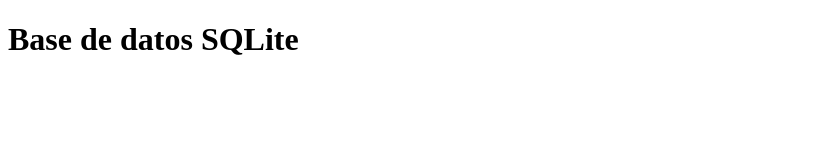
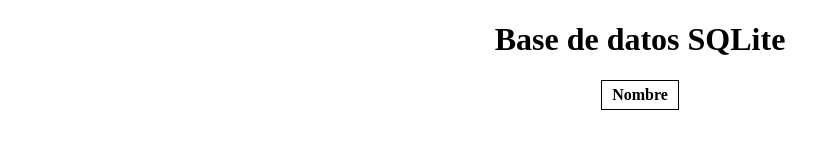
Before and after one commit to JoaquinQFox/pw2-teoria-sqlite, a website: page front/index.html in a window 1280 px wide. Shown: the whole page, without its empty margins (0-840 px from the left). Drawn offline with Linux system fonts and the light colour scheme; no server answers.

Commit message:
Se agrego estilo basico para las tablas y se uso AJAX para mostrar los actores de la base de datos en la tabla

```diff
--- a/front/index.html
+++ b/front/index.html
@@ -3,9 +3,18 @@
 <head>
     <meta charset="UTF-8">
     <title>SQLite</title>
+    <link rel="stylesheet" href="style.css">
 </head>
 <body>
     <h1>Base de datos SQLite</h1>
+    <table>
+        <thead>
+            <th>Nombre</th>
+        </thead>
+        <tbody id="actorTableBody">
+
+        </tbody>
+    </table>
     <script src="script.js"></script>
 </body>
 </html>
--- a/front/script.js
+++ b/front/script.js
@@ -1,6 +1,15 @@
+const tableBody = document.getElementById('actorTableBody');
+
 fetch('./actores')
 .then(response => response.json())
 .then(data => {
     console.log(data);
+    let output = '';
+
+    for (let i = 0; i < 20; i++) {
+        output += `<tr><td>${data[i].Name}</td></tr>`
+    }
+
+    tableBody.innerHTML = output;
 })
 .catch(error => console.error(error));
--- /dev/null
+++ b/front/style.css
@@ -0,0 +1,14 @@
+h1 {
+    text-align: center;
+}
+
+table {
+    margin: auto;
+    border-collapse: collapse;
+}
+
+th, td {
+    text-align: center;
+    border: 1px solid black;
+    padding: 5px 10px;
+}
```
